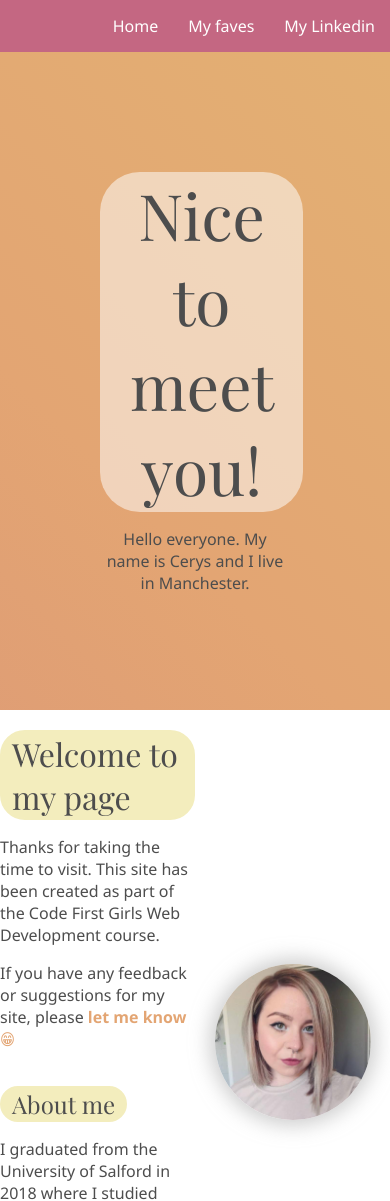
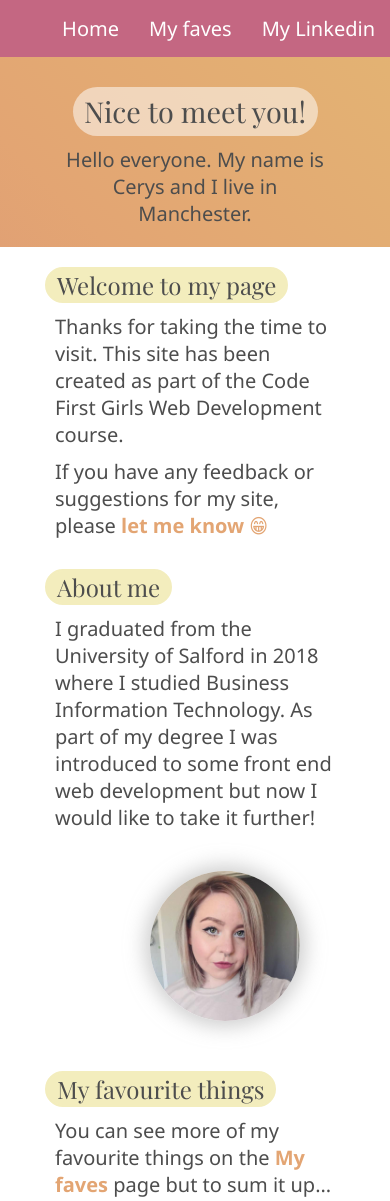
Before and after one commit to CerysHough/CerysHough.github.io, a plain HTML site: page index.html in a window 390 px wide. Shown: the top 1201 px of the page. Drawn offline with nearby package versions, Linux system fonts and the light colour scheme.

Commit message:
Update responsive

```diff
--- a/styles.css
+++ b/styles.css
@@ -62,9 +62,6 @@ main a:hover {
     background-color:#e3a573;
 }
 
-#banner2 h1 {
-
-}
 
 @-webkit-keyframes AnimationName {
     0%{background-position:0% 50%}
@@ -250,3 +247,208 @@ footer {
 footer p {
     margin-left:20px;
 }
+
+iframe {
+width:600px;
+height:340px;
+}
+@media only screen and (max-width: 820px) {
+
+.wrap {
+    max-width: 450px;
+}
+#banner {
+    background: linear-gradient(45deg, #c46782, #e3a573, #e3d773);
+    background-size: 600% 600%;
+    -webkit-animation: AnimationName 8s ease infinite;
+    -moz-animation: AnimationName 8s ease infinite;
+    animation: AnimationName 8s ease infinite;
+    padding:40px;
+    text-align: center;
+}
+h1, h2, h3, h4 {
+    font-family: 'Playfair Display', serif;
+    font-weight: 400;
+    margin:20px 0 0 0;
+    display:inline-block;
+    padding:0 10px;
+    background-color: #f3edbd;
+}
+
+p, li {
+    font-size: 20px;;
+}
+
+h1 {
+    background-color: #ffffff84;
+    font-size:3em;
+    border: 0px solid #ffffff84;
+    border-radius: 40px;
+    padding:0 30px;
+}
+
+h2 {
+    font-size: 1.8em;
+    margin-top:20px;
+    border: 2px solid #f3edbd;
+    border-radius: 25px;
+
+}
+
+h3 {
+    font-size:1.5em;
+    border: 2px solid #f3edbd;
+    border-radius: 25px;
+}
+
+h4 {
+    font-size: 1.2em;
+    border: 2px solid #f3edbd;
+    border-radius: 25px;
+}
+.imgrnd {
+    width:50%;
+    border-radius: 50%;
+    box-shadow: 0px 0px 20px 5px #a7a7a794;
+    display: block;
+    margin:auto;
+    -webkit-animation: wobble-hor-bottom 0.8s both;
+    animation: wobble-hor-bottom 0.8s both;
+}
+
+.tandp {
+    display:block;
+}
+
+.textdiv {
+    width:100%;
+    float:left;
+}
+
+.picdiv {
+    width:100%;
+    float:left;
+    display: inline-flex;
+    margin: 30px; 0;
+
+}
+footer {
+    position: absolute;
+    bottom: 0;
+    width: 100%;
+    height: 3rem;
+    background-color:#ececec;
+
+}
+
+iframe {
+    width:450px;
+    height:255px;
+    padding-bottom: 20px;
+    }
+
+}
+
+@media only screen and (max-width: 530px) {
+
+.wrap {
+    max-width: 300px;
+}
+#banner {
+    background: linear-gradient(45deg, #c46782, #e3a573, #e3d773);
+    background-size: 600% 600%;
+    -webkit-animation: AnimationName 8s ease infinite;
+    -moz-animation: AnimationName 8s ease infinite;
+    animation: AnimationName 8s ease infinite;
+    padding:10px;
+    text-align: center;
+}
+h1, h2, h3, h4 {
+    font-family: 'Playfair Display', serif;
+    font-weight: 400;
+    margin:20px 0 0 0;
+    display:inline-block;
+    padding:0 10px;
+    background-color: #f3edbd;
+}
+
+p, li {
+    font-size: 20px;
+}
+
+p {
+    margin:10px;
+}
+
+h1 {
+    background-color: #ffffff84;
+    font-size:1.8em;
+    border: 0px solid #ffffff84;
+    border-radius: 40px;
+    padding:10px 10px;
+    line-height: 1;
+    width: 75%;
+}
+
+h2 {
+    font-size: 1.5em;
+    margin-top:20px;
+    border: 2px solid #f3edbd;
+    border-radius: 25px;
+
+}
+
+h3 {
+    font-size:1.5em;
+    border: 2px solid #f3edbd;
+    border-radius: 25px;
+}
+
+h4 {
+    font-size: 1.5em;
+    border: 2px solid #f3edbd;
+    border-radius: 25px;
+}
+.imgrnd {
+    width:50%;
+    border-radius: 50%;
+    box-shadow: 0px 0px 20px 5px #a7a7a794;
+    display: block;
+    margin:auto;
+    -webkit-animation: wobble-hor-bottom 0.8s both;
+    animation: wobble-hor-bottom 0.8s both;
+}
+
+.tandp {
+    display:block;
+}
+
+.textdiv {
+    width:100%;
+    float:left;
+}
+
+.picdiv {
+    width:100%;
+    float:left;
+    display: inline-flex;
+    margin: 30px; 0;
+
+}
+table {
+    padding:20px 0;
+}
+footer {
+    position: absolute;
+    bottom: 0;
+    width: 100%;
+    height: 3rem;
+    background-color:#ececec;
+}
+
+iframe {
+    width:300px;
+    height:168px;
+    padding-bottom: 20px;
+    }
+}
```
Also changed, not shown: page2.html (+1 -1 lines).
